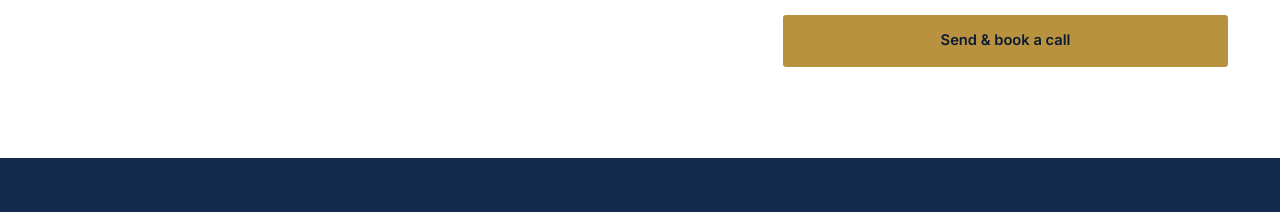
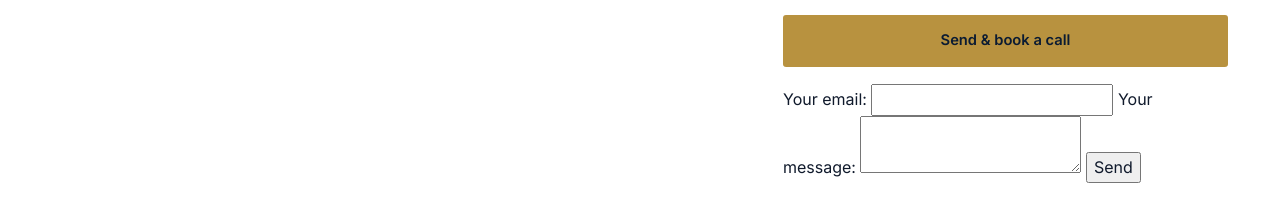
Before and after one commit to Punitaraj/NOEVARA, a plain HTML site: page contact/index.html in a window 1280 px wide. Shown: the part 1205-1417 px from the top of the page. Drawn offline with Linux system fonts and the light colour scheme.

Commit message:
Update index.html

```diff
--- a/contact/index.html
+++ b/contact/index.html
@@ -99,6 +99,21 @@ contact@noevaraconsulting.com<br><strong>Response time:</strong> Within one busi
         <button type="submit" class="btn btn--primary" style="width:100%">Send &amp; book a call</button>
         <p class="form-status" id="formStatus"></p>
       </form>
+      <form
+  action="https://formspree.io/f/xzepypke"
+  method="POST"
+>
+  <label>
+    Your email:
+    <input type="email" name="email">
+  </label>
+  <label>
+    Your message:
+    <textarea name="message"></textarea>
+  </label>
+  <!-- your other form fields go here -->
+  <button type="submit">Send</button>
+</form>
     </aside>
   </div>
 </section>
```
